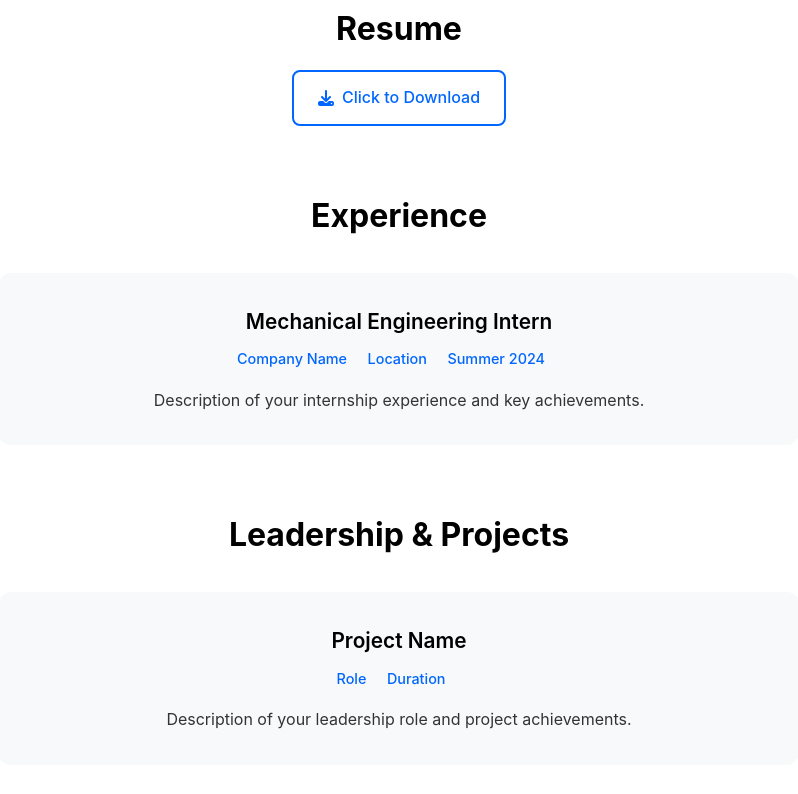
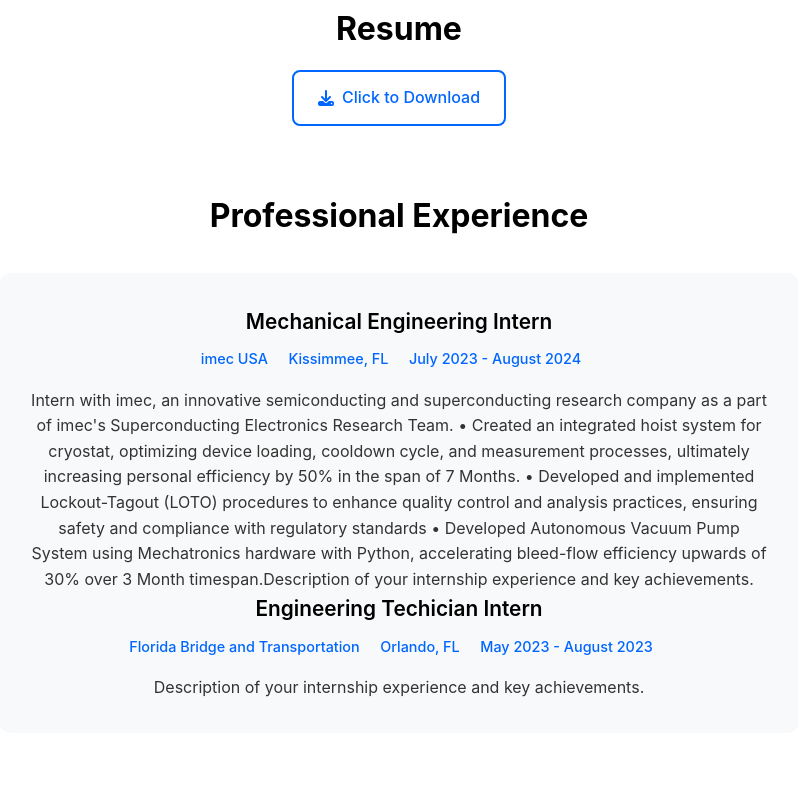
Before and after one commit to diegoperez2005/DiegoPortfolioWebsite, a plain HTML site: page about.html in a window 1280 px wide. Shown: the part 528-1322 px from the top of the page, without its empty margins (241-1039 px from the left). Drawn offline with Linux system fonts and the light colour scheme.

Commit message:
started fixing about page

```diff
--- a/about.html
+++ b/about.html
@@ -37,7 +37,7 @@
                         I am currently a sophomore at Washington University in St. Louis, set to graduate in May 2027. I am pursuing a major in Mechanical Engineering with minors in Computer Science and Robotics. My career goal and passion is to positively contribute to the lives of others using my background in mechanical engineering, robotics, and software development.
                     </p>
                     <div class="about-links">
-                        <a href="#" class="about-link">
+                        <a href="https://www.linkedin.com/in/diego-perez-pijuan-425634244/" class="about-link">
                             <i class="fa-brands fa-linkedin-in"></i>
                             LinkedIn
                         </a>
@@ -57,13 +57,26 @@
                 </section>
 
                 <section class="experience-section">
-                    <h2>Experience</h2>
+                    <h2>Professional Experience</h2>
                     <div class="experience-item">
                         <div class="experience-header">
                             <h3>Mechanical Engineering Intern</h3>
-                            <span class="company">Company Name</span>
-                            <span class="location">Location</span>
-                            <span class="duration">Summer 2024</span>
+                            <span class="company">imec USA</span>
+                            <span class="location">Kissimmee, FL</span>
+                            <span class="duration">July 2023 - August 2024</span>
+                        </div>
+                        <p class="experience-description">
+                            Intern with imec, an innovative semiconducting and superconducting research company as a part of imec's Superconducting Electronics Research Team.
+                                    • Created an integrated hoist system for cryostat, optimizing device loading, cooldown cycle, and measurement processes, ultimately increasing personal efficiency by 50% in the span of 7 Months.
+                                    • Developed and implemented Lockout-Tagout (LOTO) procedures to enhance quality control and analysis practices, ensuring safety and compliance with regulatory standards
+                                    • Developed Autonomous Vacuum Pump System using Mechatronics hardware with Python, accelerating bleed-flow efficiency upwards of 30% over 3 Month timespan.Description of your internship experience and key achievements.
+                        </p>
+
+                        <div class="experience-header">
+                            <h3>Engineering Techician Intern</h3>
+                            <span class="company">Florida Bridge and Transportation</span>
+                            <span class="location">Orlando, FL</span>
+                            <span class="duration">May 2023 - August 2023</span>
                         </div>
                         <p class="experience-description">
                             Description of your internship experience and key achievements.
```
